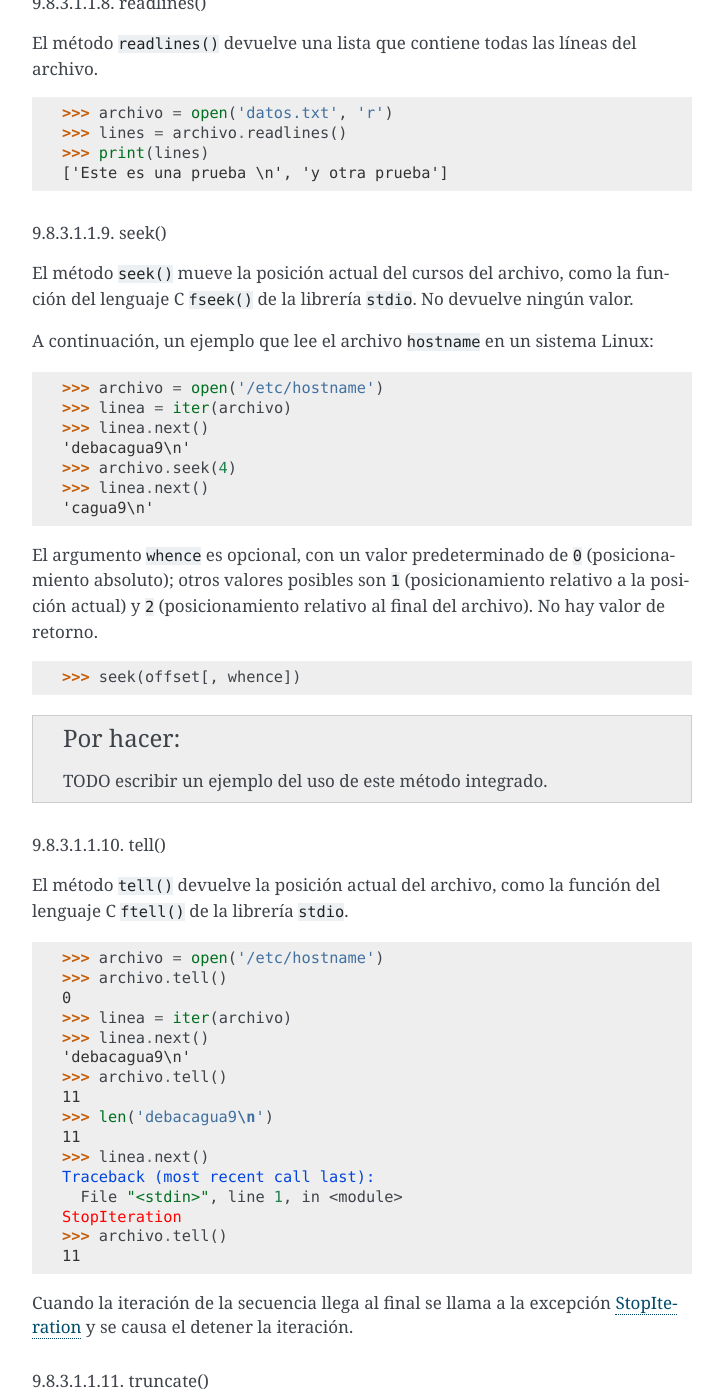
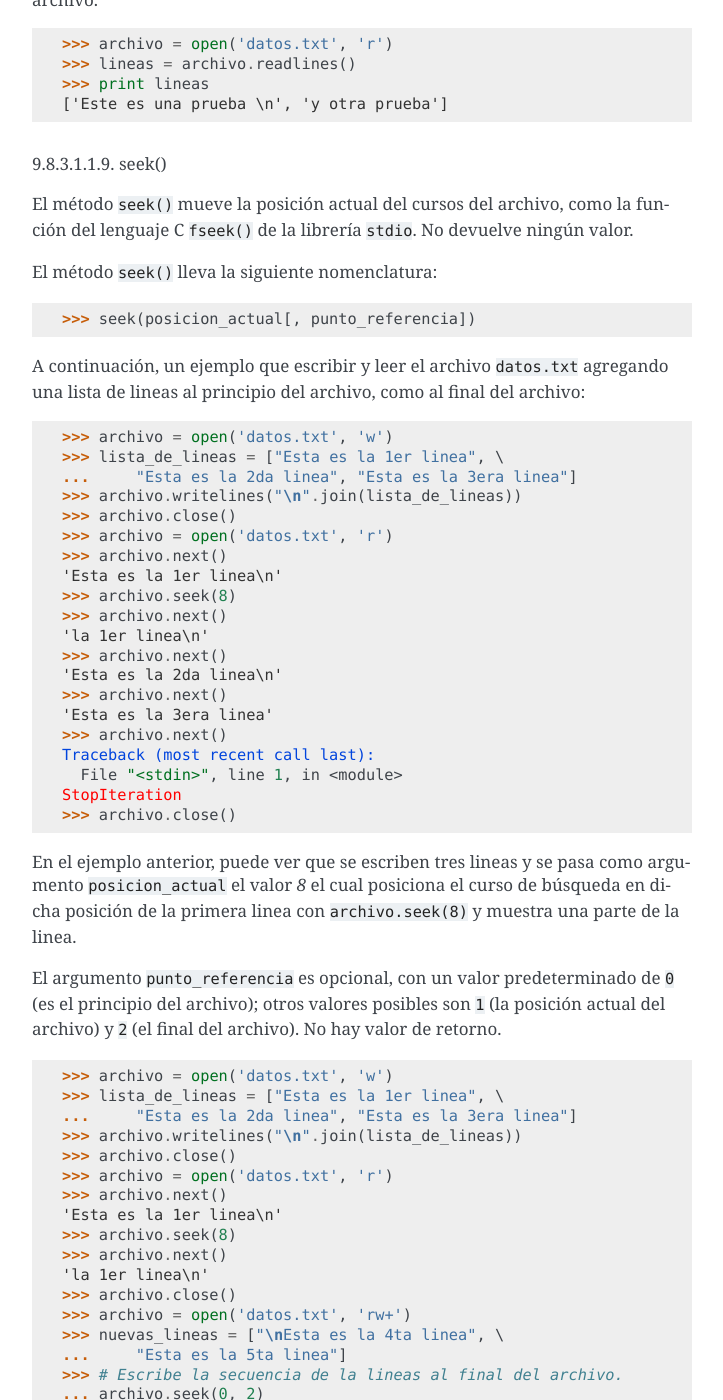
Before and after one commit to macagua/entrenamiento.python_basico, a Sphinx documentation site: the page built from source/leccion9/clases_integradas.rst, in a window 1280 px wide and 1400 px high, scrolled down 6695 px. Shown: the whole window, without its empty margins (388-1111 px from the left). Built offline with Sphinx 7.4.7, drawn with Linux system fonts in a browser that asks for light colours; some of the changed text lies outside the part shown.

Commit message:
Agregar nuevos metodos a la clase file

```diff
--- a/source/leccion9/clases_integradas.rst
+++ b/source/leccion9/clases_integradas.rst
@@ -315,10 +315,9 @@
 
 ::
 
-    >>>
-
-.. todo:: TODO escribir un ejemplo del uso de este método integrado.
-
+    >>> archivo = open("datos.txt",mode="r")
+    >>> archivo.fileno()
+    6
 
 .. _python_mtd_next:
 
@@ -410,8 +409,8 @@
 ::
 
     >>> archivo = open('datos.txt', 'r')
-    >>> lines = archivo.readlines()
-    >>> print(lines)
+    >>> lineas = archivo.readlines()
+    >>> print lineas
     ['Este es una prueba \n', 'y otra prueba']
 
 
@@ -423,28 +422,89 @@
 El método ``seek()`` mueve la posición actual del cursos del archivo, como la función
 del lenguaje C ``fseek()`` de la librería ``stdio``. No devuelve ningún valor.
 
-A continuación, un ejemplo que lee el archivo ``hostname`` en un sistema Linux:
+El método ``seek()`` lleva la siguiente nomenclatura:
 
 ::
 
-    >>> archivo = open('/etc/hostname')
-    >>> linea = iter(archivo)
-    >>> linea.next()
-    'debacagua9\n'
-    >>> archivo.seek(4)
-    >>> linea.next()
-    'cagua9\n'
+    >>> seek(posicion_actual[, punto_referencia])
 
-El argumento ``whence`` es opcional, con un valor predeterminado de ``0`` (posicionamiento
-absoluto); otros valores posibles son ``1`` (posicionamiento relativo a la posición actual)
-y ``2`` (posicionamiento relativo al final del archivo). No hay valor de retorno.
-
+A continuación, un ejemplo que escribir y leer el archivo ``datos.txt`` agregando una
+lista de lineas al principio del archivo, como al final del archivo:
 
 ::
 
-    >>> seek(offset[, whence])
+    >>> archivo = open('datos.txt', 'w')
+    >>> lista_de_lineas = ["Esta es la 1er linea", \
+    ...     "Esta es la 2da linea", "Esta es la 3era linea"]
+    >>> archivo.writelines("\n".join(lista_de_lineas))
+    >>> archivo.close()
+    >>> archivo = open('datos.txt', 'r')
+    >>> archivo.next()
+    'Esta es la 1er linea\n'
+    >>> archivo.seek(8)
+    >>> archivo.next()
+    'la 1er linea\n'
+    >>> archivo.next()
+    'Esta es la 2da linea\n'
+    >>> archivo.next()
+    'Esta es la 3era linea'
+    >>> archivo.next()
+    Traceback (most recent call last):
+      File "<stdin>", line 1, in <module>
+    StopIteration
+    >>> archivo.close()
 
-.. todo:: TODO escribir un ejemplo del uso de este método integrado.
+En el ejemplo anterior, puede ver que se escriben tres lineas y se pasa como argumento
+``posicion_actual`` el valor *8* el cual posiciona el curso de búsqueda en dicha posición
+de la primera linea con ``archivo.seek(8)`` y muestra una parte de la linea.
+
+El argumento ``punto_referencia`` es opcional, con un valor predeterminado de ``0`` (es
+el principio del archivo); otros valores posibles son ``1`` (la posición actual del
+archivo) y ``2`` (el final del archivo). No hay valor de retorno.
+
+::
+
+    >>> archivo = open('datos.txt', 'w')
+    >>> lista_de_lineas = ["Esta es la 1er linea", \
+    ...     "Esta es la 2da linea", "Esta es la 3era linea"]
+    >>> archivo.writelines("\n".join(lista_de_lineas))
+    >>> archivo.close()
+    >>> archivo = open('datos.txt', 'r')
+    >>> archivo.next()
+    'Esta es la 1er linea\n'
+    >>> archivo.seek(8)
+    >>> archivo.next()
+    'la 1er linea\n'
+    >>> archivo.close()
+    >>> archivo = open('datos.txt', 'rw+')
+    >>> nuevas_lineas = ["\nEsta es la 4ta linea", \
+    ...     "Esta es la 5ta linea"]
+    >>> # Escribe la secuencia de la lineas al final del archivo.
+    ... archivo.seek(0, 2)
+    >>> archivo.writelines("\n".join(nuevas_lineas))
+    >>> # Ahora lea completamente el archivo desde el inicio.
+    ... archivo.seek(0,0)
+    >>> for elemento in range(1, 6):
+    ...    linea = archivo.next()
+    ...    print "Linea No %d - %s" % (elemento, linea)
+    ...
+    Linea No 1 - Esta es la 1er linea
+
+    Linea No 2 - Esta es la 2da linea
+
+    Linea No 3 - Esta es la 3era linea
+
+    Linea No 4 - Esta es la 4ta linea
+
+    Linea No 5 - Esta es la 5ta linea
+    >>> # Cerrar archivo abierto
+    ... archivo.close()
+    >>>
+
+En el ejemplo anterior se pudo usar el método ``seek()`` con el argumento
+``punto_referencia`` al final del archivo para agregar nuevas lineas y luego se uso
+de nuevo el argumento ``punto_referencia`` para ubicarse al inicio del archivo para
+mostrar todo el contenido del archivo.
 
 
 .. _python_mtd_tell:
@@ -529,9 +589,12 @@
 
 ::
 
-    >>>
-
-.. todo:: TODO escribir un ejemplo del uso de este método integrado.
+    >>> archivo = open('datos.txt', 'w')
+    >>> lista_de_lineas = ['Plone es el más poderoso, ', \
+    ...     'escalable, seguro ', 'y longevo CMS, ', \
+    ...     'escrito en Python.']
+    >>> archivo.writelines("\n".join(lista_de_lineas))
+    >>> archivo.close()
 
 
 Atributos
@@ -607,24 +670,27 @@
 
 ::
 
-    >>>
+    >>> with open("datos.txt",mode="r") as archivo:
+    ...     print "Encoding por defecto:", archivo.encoding
+    ...     archivo.close()
+    ...
+    Encoding por defecto: None
 
-.. todo:: TODO escribir un ejemplo del uso de este atributo integrado.
+.. commets:
 
+    .. _python_attr_errors:
 
-.. _python_atributo_errors:
+    errors
+    """"""
 
-errors
-""""""
+    El atributo ``errors`` del objeto :ref:`file <python_cls_file>`, es el manipulador
+    de error Unicode.
 
-El atributo ``errors`` del objeto :ref:`file <python_cls_file>`, es el manipulador
-de error Unicode.
+    ::
 
-::
+        >>>
 
-    >>>
-
-.. todo:: TODO escribir un ejemplo del uso de este atributo integrado.
+    .. todo:: TODO escribir un ejemplo del uso de este atributo integrado.
 
 
 .. _python_attr_softspace:
@@ -781,9 +847,7 @@
 super
 ~~~~~
 
-La clase ``super`` típicamente es usada al llamar un método a cooperative superclass method.
-
-.. todo:: TODO traducir frase del párrafo anterior.
+La clase ``super`` típicamente es usada al llamar un método de superclase cooperativo.
 
 ::
 
@@ -791,9 +855,8 @@
     >>> super(type) -> unbound super object
     >>> super(type, type2) -> bound super object; requires issubclass(type2, type)
 
-Para declarar una cooperative superclass method, use este idioma:
 
-.. todo:: TODO traducir frase del párrafo anterior.
+Para declarar un método de superclase cooperativo, use este idioma:
 
 ::
 
```
